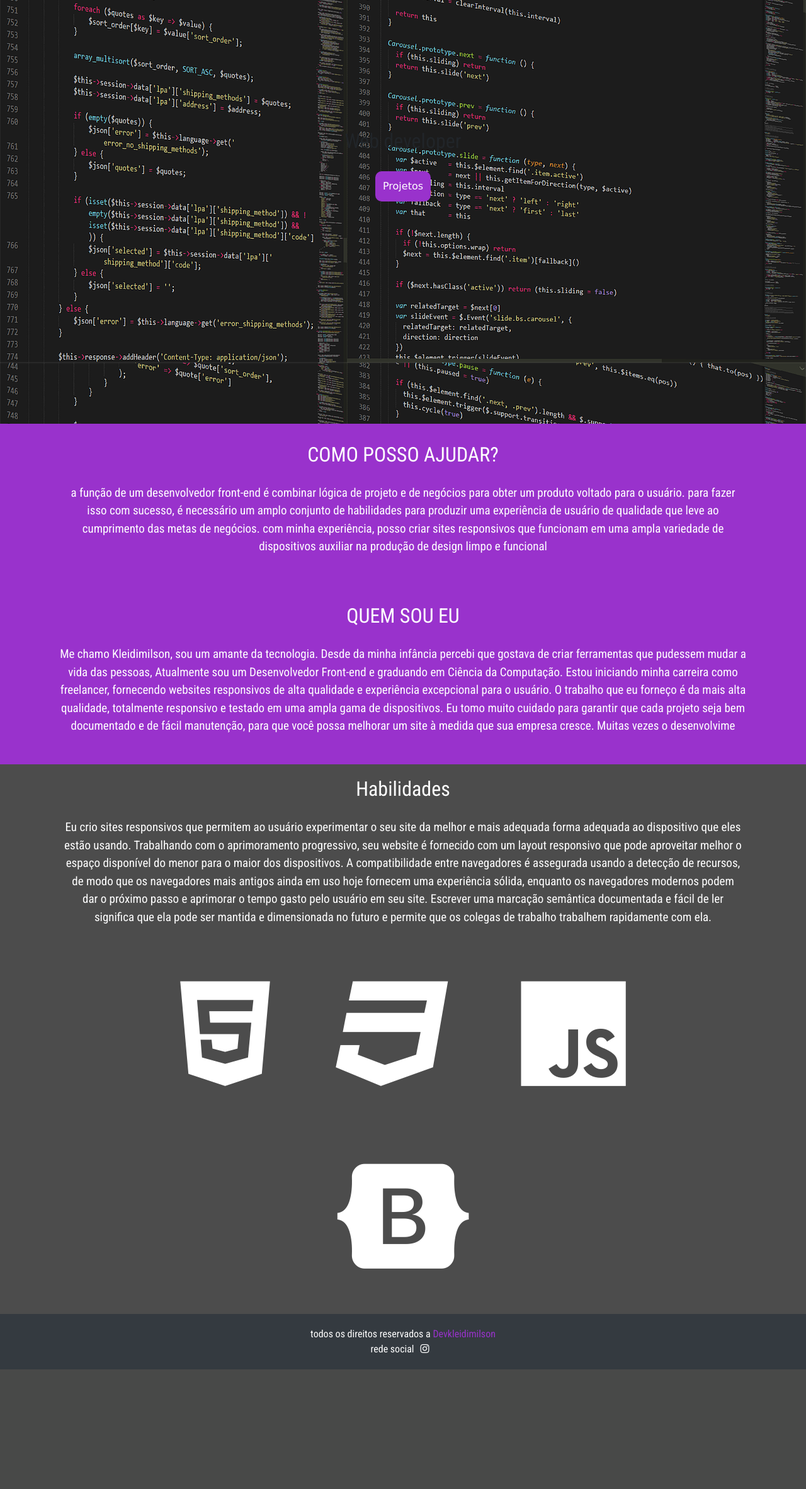
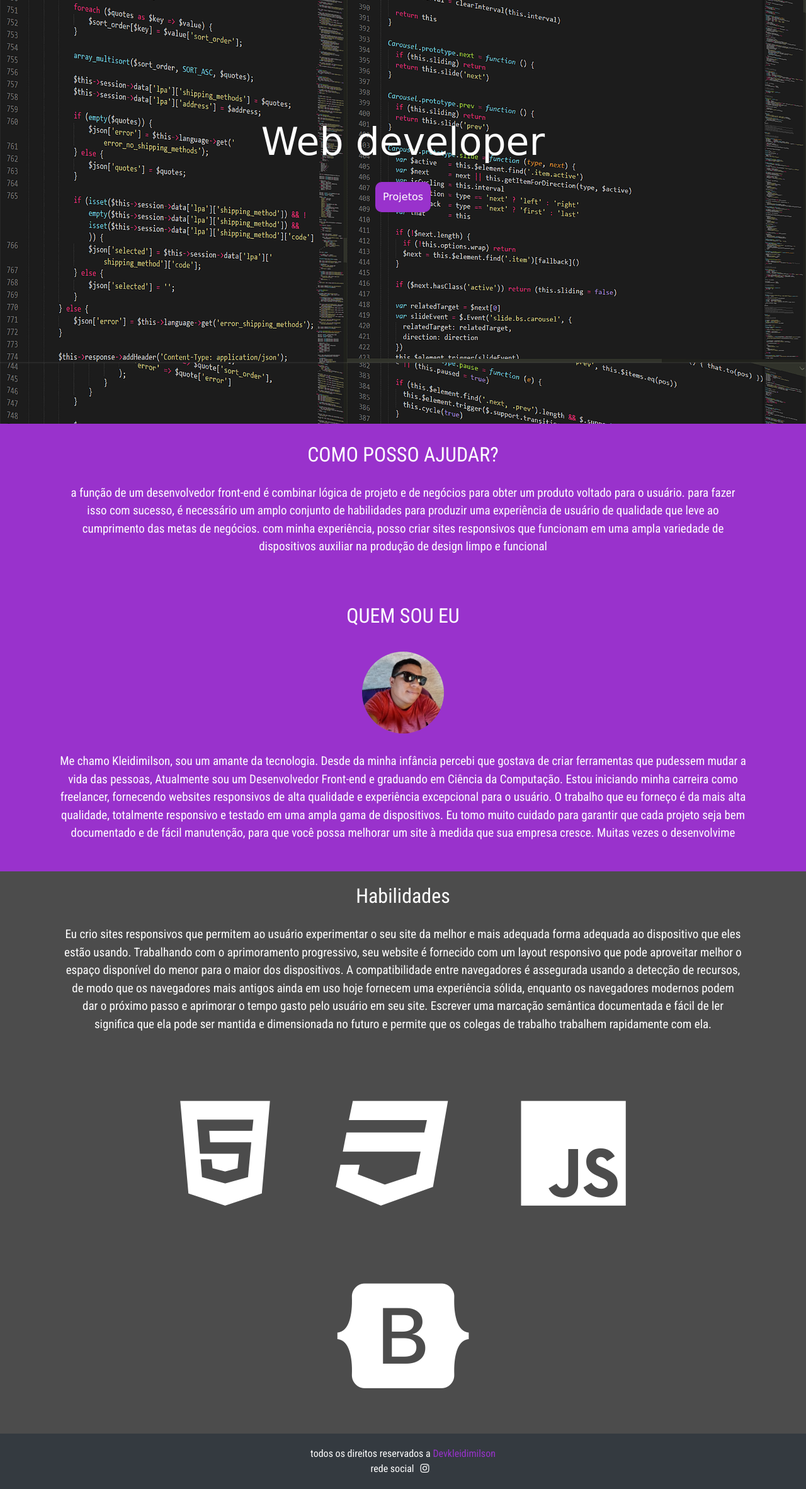
Before and after one commit to kleidimilson/Portifolio, a PHP site: page / in a window 1280 px wide. Shown: the part 191-2556 px from the top of the page at 63% size. Before the commit the page ends 2366 px from the top, so only its background shows below. Run offline with PHP 8.4, Linux system fonts and the light colour scheme; some libraries are stand-ins or nearby versions; some web fonts are replaced.

Commit message:
Alterações

```diff
--- a/estilos/main.css
+++ b/estilos/main.css
@@ -1,11 +1,14 @@
 body,html,#home{
     height: 100%;
     width: 100%;
+    margin: 0;
     align-content: center;
 }
 
 body{
-   margin: 0;
+   width: 100%;
+   height: 100%;
+   margin:0;
    padding: 0;
   font-family:  'Roboto Condensed', sans-serif;
 
@@ -77,6 +80,14 @@ a {
     font-family: 'Gugi', cursive;
 
 }
+
+#foto{
+    height: 170px;
+    padding: 20px;
+    border-radius: 100px;
+
+
+}
 #empresas{
     background: rgba(0, 0, 0, 0.7);
     padding: 90px;
@@ -93,7 +104,7 @@ a {
 .capa{
     text-align: center;
 }
-#titulo-banner{
+.titulo-banner{
     font-family: 'Gugi', cursive;
     font-size: 60px;
     color: #ffff;
--- a/index.html
+++ b/index.html
@@ -37,12 +37,11 @@
 
             </div>
         </header>
-
         <section id="home" class="d-flex">
             <div id="titulo" class="container align-self-center">
                 <div class="row">
                     <div class="col-md-12 col-12 capa">
-                            <h2 id="titulo-banner text-white">Web developer</h2>
+                        <h2 class="titulo-banner">Web developer</h2>
                         <a id="butao" href="#" class="btn">Projetos</a>
                     </div>
                 </div>
@@ -66,29 +65,32 @@
                 <div class="row">
                     <div class="col-md-12 col-12">
                         <h2>QUEM SOU EU</h2>
+                        <img id="foto" src="imagens/perfil.jpg"><br>
                         <p>Me chamo Kleidimilson, sou um amante da tecnologia. Desde da minha infância percebi que gostava de criar ferramentas que pudessem mudar a vida das pessoas,
                             Atualmente sou um Desenvolvedor Front-end e graduando em Ciência da Computação. Estou iniciando minha carreira como freelancer, fornecendo websites responsivos de alta qualidade e experiência excepcional para o usuário.
                              O trabalho que eu forneço é da mais alta qualidade, totalmente responsivo e testado em uma ampla gama de dispositivos. Eu tomo muito cuidado para garantir que cada projeto seja bem documentado e de fácil manutenção, para que você possa melhorar um site à medida que sua empresa cresce.
-
-                                    Muitas vezes o desenvolvime</p>
+                            Muitas vezes o desenvolvime
+                        </p>
                     </div>
                 </div>
             </div>
         </section>
+
         <section id="empresas">
             <div class="row">
                 <div class="col-md-12 col-12 text-center">
                     <h2>Habilidades</h2>
                     <p>Eu crio sites responsivos que permitem ao usuário experimentar o seu site da melhor e mais adequada forma adequada ao dispositivo que eles estão usando. Trabalhando com o aprimoramento progressivo, seu website é fornecido com um layout responsivo que pode aproveitar melhor o espaço disponível do menor para o maior dos dispositivos. A compatibilidade entre navegadores é assegurada usando a detecção de recursos, de modo que os navegadores mais antigos ainda em uso hoje fornecem uma experiência sólida, enquanto os navegadores modernos podem dar o próximo passo e aprimorar o tempo gasto pelo usuário em seu site.
-
                     Escrever uma marcação semântica documentada e fácil de ler significa que ela pode ser mantida e dimensionada no futuro e permite que os colegas de trabalho trabalhem rapidamente com ela.</p>
                 </div>
+            </div>
+        </section>
+        <section id="empresas">
             <div class="col-md-12 col-12 text-center">
                 <i class="fab fa-html5 text-white fa-10x space"></i>
                 <i class="fab fa-css3 text-white fa-10x space"></i>
                 <i class="fab fa-js text-white fa-10x space"></i>
                 <i class="fab fa-bootstrap text-white fa-10x space"></i>
-                    </div>
             </div>
         </section>
 
```
Also changed, not shown: imagens/perfil.jpg (added). Lines whose indentation alone changed are shown as unchanged.
